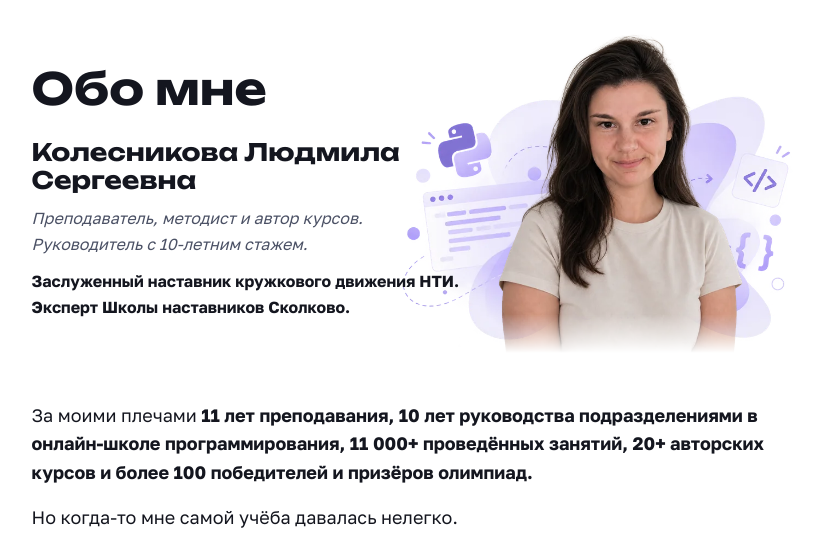
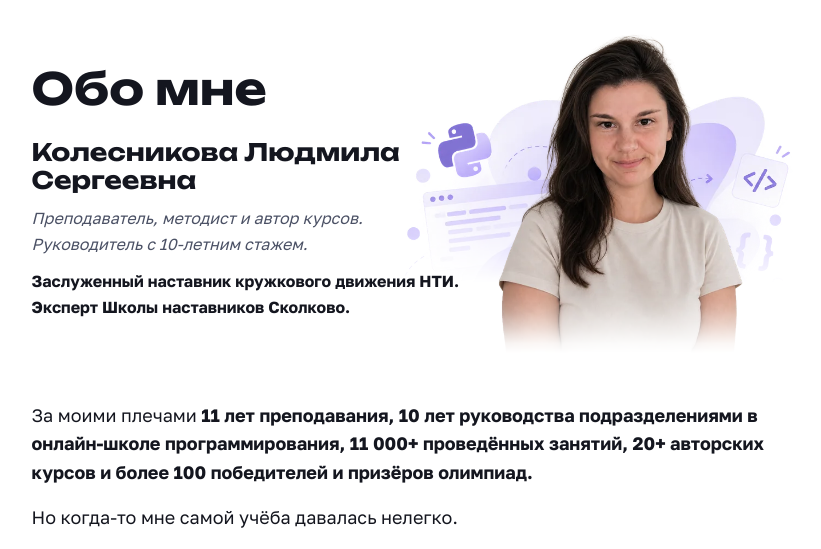
Before and after one commit to EugeneMorrison/learning-platform, a Django app: page /about/ in a window 1280 px wide. Shown: the part 77-626 px from the top of the page, without its empty margins (229-1050 px from the left). Run offline with Django 5.2, Linux system fonts and the light colour scheme; data that the repository does not hold is empty; parts of the project's set-up code (start-up, migrations or seed data) failed here and were passed over.

Commit message:
About page: keep the portrait and the illustration apart
The illustration fades out towards the bottom (fainter still in the dark
theme), so the T-shirt fades into the page, not into the violet shapes.
The portrait's own fade is longer and eased: the straight ramp's kink
read as a line across the T-shirt.

Co-Authored-By: Claude Opus 5.5 <noreply@anthropic.com>

```diff
--- a/backend/static/public/css/hero.css
+++ b/backend/static/public/css/hero.css
@@ -84,9 +84,15 @@
   pointer-events: none;
 }
 
+/* The illustration fades out towards the bottom (only the mask's alpha
+   matters): it stays behind the head and shoulders and is gone (75% down, the
+   lowest fifth of the cut-out) before the cut-out's own fade begins, so the
+   T-shirt fades into the page instead of merging with the violet shapes. */
 .hero__bg img {
   width: 100%;
   height: auto;
+  -webkit-mask-image: linear-gradient(to bottom, var(--color-ink) 40%, transparent 75%);
+  mask-image: linear-gradient(to bottom, var(--color-ink) 40%, transparent 75%);
 }
 
 .hero__author {
@@ -94,23 +100,35 @@
   margin-left: 22%;
 }
 
-/* Dark theme: the illustration was drawn for a white page; dimmed and a touch
-   darker it stays visible without reading as a bright patch. A dedicated dark
+/* Dark theme: the illustration was drawn for a white page; faint and a touch
+   darker it stays a background without reading as a bright patch. A dedicated dark
    image can replace this later: a second <picture class="hero__bg
    hero__bg--dark"> (see hero.html), shown here instead of the light one; the
    :not() keeps the dimming off it. */
 :root[data-theme="dark"] .hero__bg:not(.hero__bg--dark) img {
-  opacity: 0.5;
+  opacity: 0.35;
   filter: brightness(0.8) saturate(1.2);
 }
 
-/* The cut-out ends at the waist: its last few percent fade out (only the
-   mask's alpha matters), so the bottom reads as an edge, not a crop. */
+/* The cut-out ends at the waist: its lowest fifth fades out (only the mask's
+   alpha matters), so the bottom reads as an edge, not a crop. The fade is
+   eased (slow start, slow end): a straight ramp starts with a visible kink,
+   which reads as a line across the T-shirt, most of all on a dark page. */
 .hero__img {
+  --hero-fade: linear-gradient(
+    to bottom,
+    var(--color-ink) 78%,
+    color-mix(in srgb, var(--color-ink) 92%, transparent) 82%,
+    color-mix(in srgb, var(--color-ink) 75%, transparent) 86%,
+    color-mix(in srgb, var(--color-ink) 50%, transparent) 90%,
+    color-mix(in srgb, var(--color-ink) 25%, transparent) 94%,
+    color-mix(in srgb, var(--color-ink) 8%, transparent) 97%,
+    transparent
+  );
   width: 100%;
   height: auto;
-  -webkit-mask-image: linear-gradient(to bottom, var(--color-ink) 88%, transparent);
-  mask-image: linear-gradient(to bottom, var(--color-ink) 88%, transparent);
+  -webkit-mask-image: var(--hero-fade);
+  mask-image: var(--hero-fade);
 }
 
 /* Desktop: text and picture share the header half and half; the picture is
```
